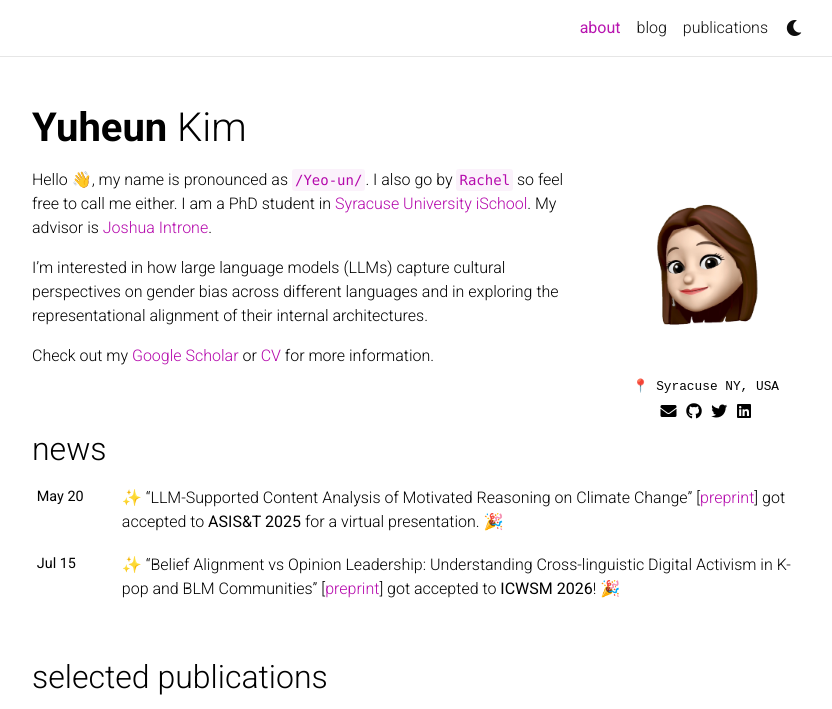
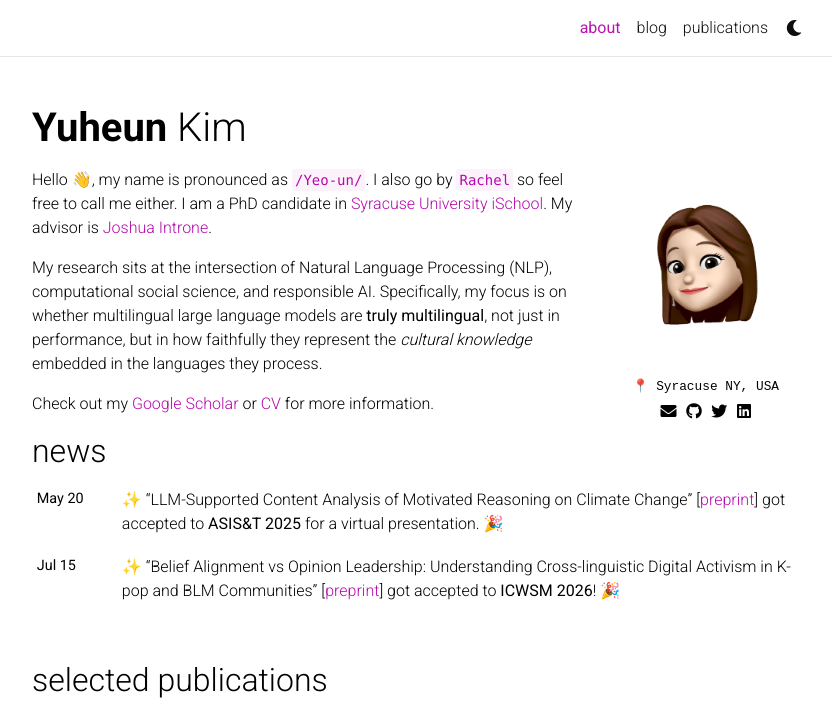
Before and after one commit to yuheunk/yuheunk.github.io, a Jekyll site: the page built from _pages/about.md, in a window 1280 px wide, cut to the strip 0-709 px from the top of the page. Shown: the whole strip, without its empty margins (223-1055 px from the left). Built offline with Jekyll 4.4.1, drawn with Linux system fonts in a browser that asks for light colours; comment, search, counter and statistics services are not loaded; a style sheet for code colours, icons or effects is not loaded.

```diff
--- a/_pages/about.md
+++ b/_pages/about.md
@@ -22,8 +22,8 @@ selected_papers: true # includes a list of papers marked as "selected={true}"
 social: false  # includes social icons at the bottom of the page
 ---
 
-Hello 👋, my name is pronounced as `/Yeo-un/`. I also go by `Rachel` so feel free to call me either. I am a PhD student in <a href="https://ischool.syr.edu">Syracuse University iSchool</a>. My advisor is <a href="https://c4-lab.github.io/josh-introne/">Joshua Introne</a>.
+Hello 👋, my name is pronounced as `/Yeo-un/`. I also go by `Rachel` so feel free to call me either. I am a PhD candidate in <a href="https://ischool.syr.edu">Syracuse University iSchool</a>. My advisor is <a href="https://c4-lab.github.io/josh-introne/">Joshua Introne</a>.
 
-I’m interested in how large language models (LLMs) capture cultural perspectives on gender bias across different languages and in exploring the representational alignment of their internal architectures.
+My research sits at the intersection of Natural Language Processing (NLP), computational social science, and responsible AI. Specifically, my focus is on whether multilingual large language models are <b>truly multilingual</b>, not just in performance, but in how faithfully they represent the <i>cultural knowledge</i> embedded in the languages they process.
 
-Check out my [Google Scholar](https://scholar.google.com/citations?user=xjX_ZhEAAAAJ) or [CV](https://yuheunk.github.io/assets/pdf/CV_YK_Aug2025.pdf) for more information.
+Check out my [Google Scholar](https://scholar.google.com/citations?user=xjX_ZhEAAAAJ) or [CV](https://yuheunk.github.io/assets/pdf/CV_march26.pdf) for more information.
```
Also changed, not shown: _bibliography/papers.bib (+7 -3 lines), _pages/CV.md (+1 -1 lines), 2 other files.
